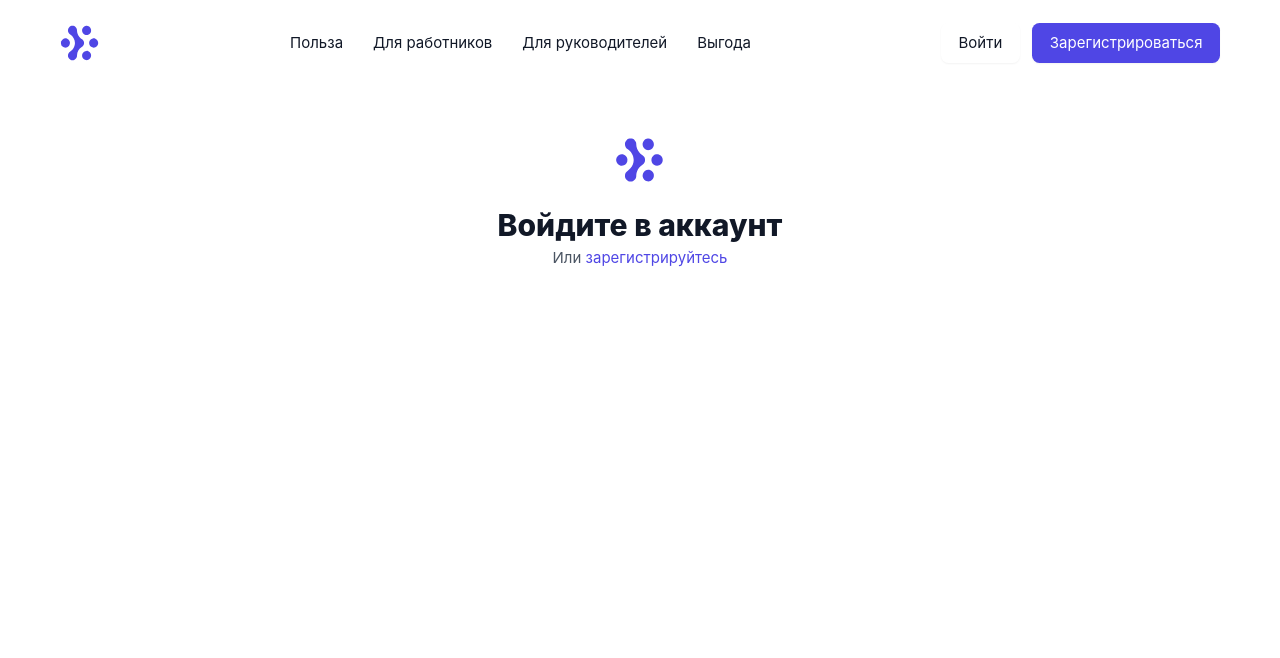
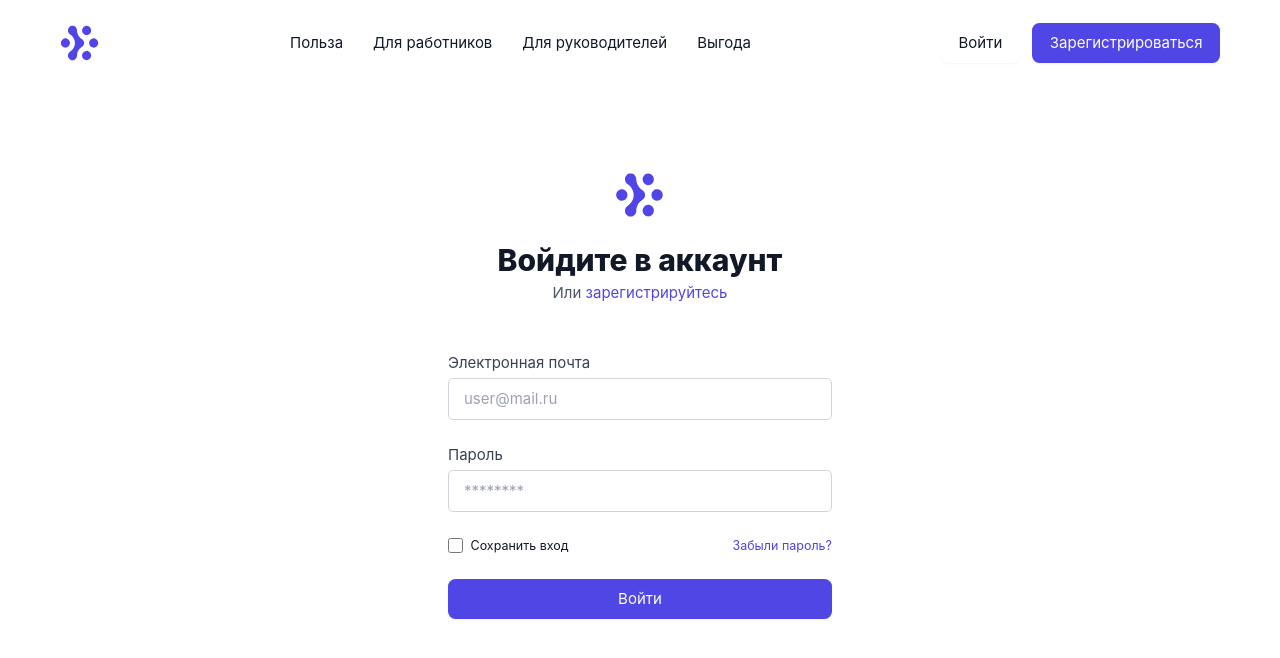
Before and after one commit to distanceOn/hakatonOnboarding, a React (Vite) app: page /auth/login/ in a window 1280 px wide. Shown: the top 658 px of the page. Built offline with nearby package versions, Linux system fonts and the light colour scheme.

Commit message:
feat: create login form

```diff
--- /dev/null
+++ b/src/features/AuthInput/index.ts
@@ -0,0 +1 @@
+export { AuthInput } from './ui/AuthInput'
--- /dev/null
+++ b/src/features/AuthInput/ui/AuthInput.tsx
@@ -0,0 +1,26 @@
+import React from 'react'
+
+type InputProps = {
+  label?: string
+  type: string
+  placeholder?: string
+}
+export const AuthInput: React.FC<InputProps> = ({
+  label,
+  type,
+  placeholder,
+}) => (
+  <div className='flex flex-col'>
+    {label ? (
+      <label className=' mb-2 text-2xl text-grey-secondary'>{label}</label>
+    ) : (
+      ''
+    )}
+
+    <input
+      className=' text-2xl py-4 px-6 border-grey-third rounded-lg border'
+      type={type}
+      placeholder={placeholder}
+    />
+  </div>
+)
--- /dev/null
+++ b/src/features/AuthRemember/index.ts
@@ -0,0 +1 @@
+export { AuthRemember } from './ui/AuthRemember'
--- /dev/null
+++ b/src/features/AuthRemember/ui/AuthRemember.tsx
@@ -0,0 +1,15 @@
+import { Link } from 'react-router-dom'
+
+export const AuthRemember = () => (
+  <div className='flex justify-between items-center flex-wrap'>
+    <div className=' flex items-center gap-3 cursor-pointer'>
+      <input id='check' className='w-6 h-6 cursor-pointer' type='checkbox' />
+      <label htmlFor='check' className='text-xl cursor-pointer'>
+        Сохранить вход
+      </label>
+    </div>
+    <Link className='text-xl text-blue-primary' to='#'>
+      Забыли пароль?
+    </Link>
+  </div>
+)
--- a/src/features/Button/ui/Button.tsx
+++ b/src/features/Button/ui/Button.tsx
@@ -1,5 +1,5 @@
 import React from 'react'
-import { Link } from 'react-router-dom'
+import { useNavigate } from 'react-router-dom'
 
 type ButtonProps = {
   value: string
@@ -7,14 +7,19 @@ type ButtonProps = {
   bg?: string
   color?: string
 }
-export const Button: React.FC<ButtonProps> = ({ value, link, bg, color }) => (
+export const Button: React.FC<ButtonProps> = ({ value, link, bg, color }) => {
+  const navigation = useNavigate()
+
+  return (
     <button
+      onClick={() => navigation(link)}
       className={[
         `text-2xl py-4 px-7 text-black-primary rounded-xl shadow-sm`,
         bg,
         color,
       ].join(' ')}
     >
-    <Link to={link}>{value}</Link>
+      {value}
     </button>
   )
+}
--- a/src/pages/AuthPage/ui/AuthPage.tsx
+++ b/src/pages/AuthPage/ui/AuthPage.tsx
@@ -2,6 +2,7 @@ import { useParams } from 'react-router-dom'
 
 import { MainLayout } from '@/shared/layouts/MainLayout'
 import { LoginForm } from '@/widgets/LoginForm'
+import { RegisterForm } from '@/widgets/RegisterForm'
 
 export const AuthPage = () => {
   const { type } = useParams<{ type: keyof typeof showAuth }>()
@@ -14,10 +15,14 @@ export const AuthPage = () => {
     ),
     register: () => (
       <>
-        <LoginForm />
+        <RegisterForm />
       </>
     ),
   }
 
-  return <MainLayout>{showAuth[type]()}</MainLayout>
+  return (
+    <MainLayout>
+      <div className='flex flex-col items-center'>{showAuth[type]()}</div>
+    </MainLayout>
+  )
 }
--- a/src/widgets/LoginForm/ui/LoginForm.tsx
+++ b/src/widgets/LoginForm/ui/LoginForm.tsx
@@ -1,7 +1,44 @@
 import { AuthFormInfo } from '@/entities/AuthFormInfo'
+import { AuthInput } from '@/features/AuthInput'
+import { AuthRemember } from '@/features/AuthRemember'
+import { Button } from '@/features/Button'
 
-export const LoginForm = () => (
-  <div>
-    <AuthFormInfo />
-  </div>
-)
+export const LoginForm = () => {
+  const loginInputs = [
+    {
+      id: 1,
+      label: 'Электронная почта',
+      type: 'email',
+      placeholder: 'user@mail.ru',
+    },
+    {
+      id: 2,
+      label: 'Пароль',
+      type: 'password',
+      placeholder: '********',
+    },
+  ]
+
+  return (
+    <div className=' w-2/5 px-16 py-14 flex flex-col gap-8'>
+      <AuthFormInfo />
+      <form action='#' className='flex flex-col gap-10 py-12'>
+        {loginInputs.map(({ id, label, type, placeholder }) => (
+          <AuthInput
+            key={id}
+            label={label}
+            type={type}
+            placeholder={placeholder}
+          />
+        ))}
+        <AuthRemember />
+        <Button
+          value='Войти'
+          link='/'
+          bg='bg-blue-primary'
+          color='text-white-primary'
+        />
+      </form>
+    </div>
+  )
+}
--- a/tailwind.config.js
+++ b/tailwind.config.js
@@ -8,6 +8,8 @@ export default {
         'black-primary': '#111827',
         'white-primary': '#ffffff',
         'grey-primary': '#4B5563',
+        'grey-secondary': '#374151',
+        'grey-third': '#D1D5DB',
       },
     },
   },
```
Lines whose indentation alone changed are shown as unchanged.
